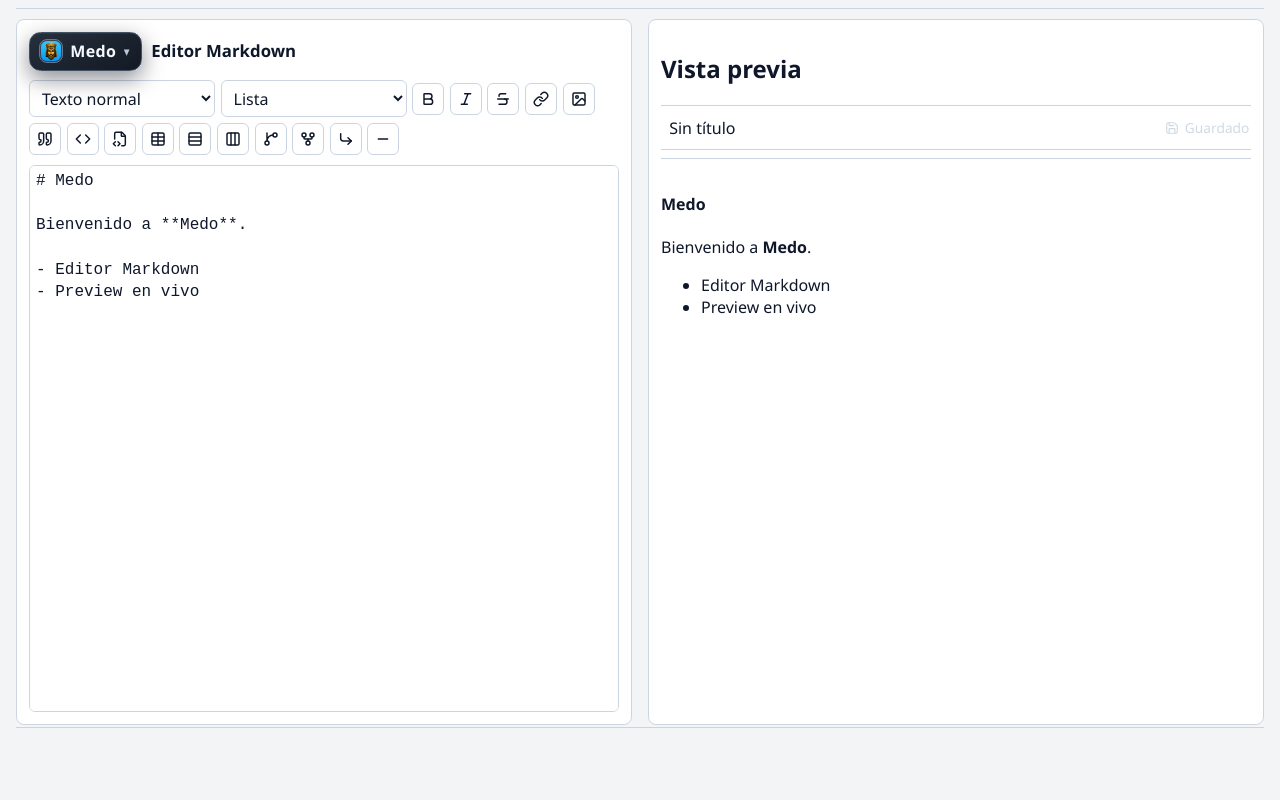
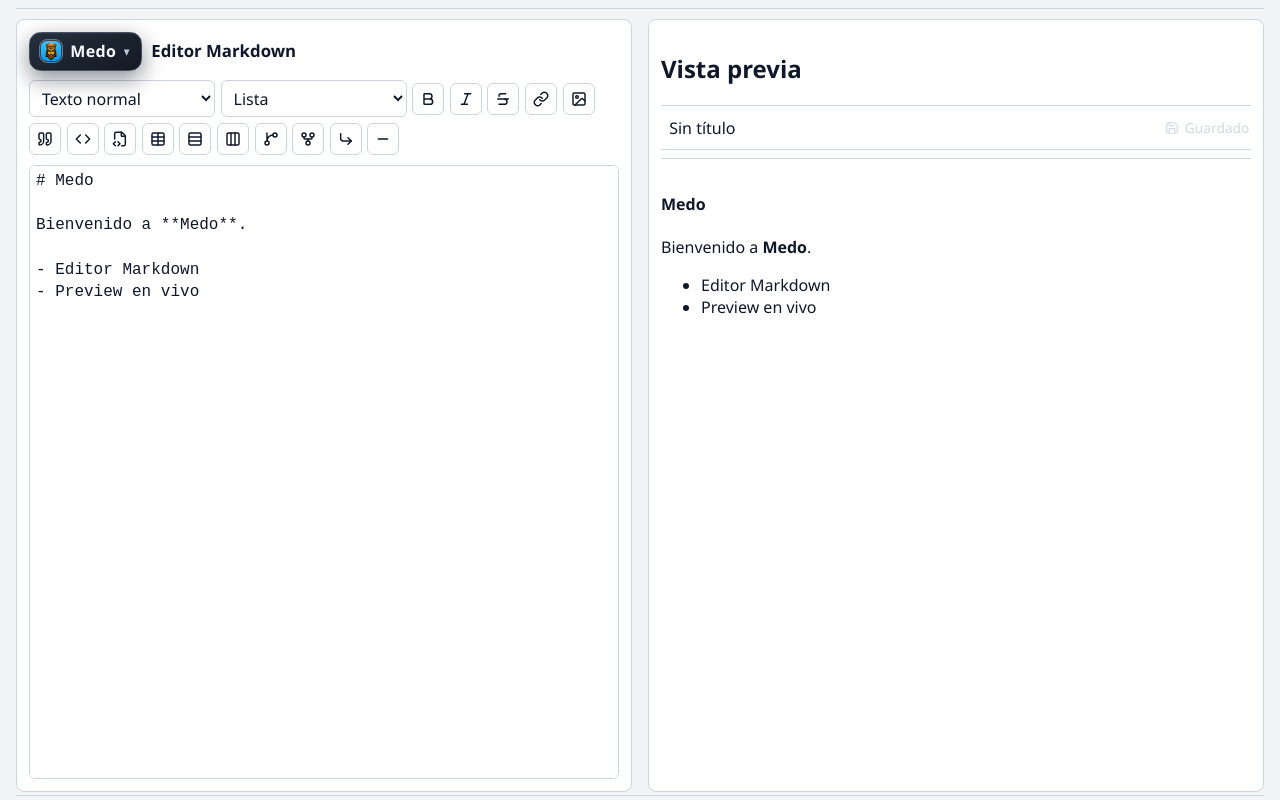
Before and after one commit to GeorgeValle/Medo, a React (Vite) app: page / in a window 1280 px wide. Built offline with nearby package versions, Linux system fonts and the light colour scheme.

Commit message:
v0.8.2 polish bottom workspace spacing

```diff
--- a/package.json
+++ b/package.json
@@ -1,7 +1,7 @@
 {
   "name": "medo",
   "private": true,
-  "version": "0.8.1",
+  "version": "0.8.2",
   "type": "module",
   "scripts": {
     "dev": "vite",
--- a/src-tauri/tauri.conf.json
+++ b/src-tauri/tauri.conf.json
@@ -1,7 +1,7 @@
 {
   "$schema": "https://schema.tauri.app/config/2",
   "productName": "Medo",
-  "version": "0.8.1",
+  "version": "0.8.2",
   "identifier": "app.medo.desktop",
   "build": {
     "frontendDist": "../dist",
--- a/src/App.module.css
+++ b/src/App.module.css
@@ -1,9 +1,14 @@
 .app {
-  --workspace-offset: 94px;
-  padding: 0.5rem 1rem 0.05rem;
+  --workspace-offset: 90px;
+  --app-bottom-padding: 0.25rem;
+  --bottom-divider-margin-top: 0.2rem;
+  padding: 0.5rem 1rem var(--app-bottom-padding);
   color: var(--color-text);
   background: var(--color-bg);
+  height: 100vh;
   min-height: 100vh;
+  display: flex;
+  flex-direction: column;
   max-width: 100%;
   overflow-x: hidden;
   box-sizing: border-box;
@@ -15,7 +20,7 @@
 }
 
 .bottomDivider {
-  margin: 0.12rem 0 0;
+  margin: var(--bottom-divider-margin-top) 0 0;
   border-bottom: 1px solid var(--color-border);
 }
 
@@ -23,7 +28,8 @@
   display: grid;
   grid-template-columns: minmax(0, 1fr) minmax(0, 1fr);
   gap: 1rem;
-  height: calc(100vh - var(--workspace-offset));
+  flex: 1 1 auto;
+  min-height: 0;
   min-width: 0;
   max-width: 100%;
   overflow: hidden;
--- a/src/components/editor/EditorPanel.module.css
+++ b/src/components/editor/EditorPanel.module.css
@@ -6,7 +6,6 @@
   display: flex;
   flex-direction: column;
   min-height: 0;
-  max-height: calc(100vh - var(--workspace-offset));
   min-width: 0;
   max-width: 100%;
   overflow: hidden;
--- a/src/components/preview/PreviewPanel.module.css
+++ b/src/components/preview/PreviewPanel.module.css
@@ -6,7 +6,6 @@
   display: flex;
   flex-direction: column;
   min-height: 0;
-  max-height: calc(100vh - var(--workspace-offset));
   min-width: 0;
   max-width: 100%;
   overflow: hidden;
--- a/src/data/changelog.ts
+++ b/src/data/changelog.ts
@@ -6,6 +6,17 @@ export type ChangelogEntry = {
 };
 
 export const changelogEntries: ChangelogEntry[] = [
+  {
+    version: '0.8.2',
+    date: '2026-05-27',
+    title: 'Polish visual del espacio inferior del workspace',
+    changes: [
+      'Se estabilizó el layout vertical principal para que el workspace use mejor la altura disponible y reduzca claramente la franja vacía inferior.',
+      'Se ajustó la posición de la línea separadora inferior para dejarla más cerca del borde inferior, con un margen final más prolijo.',
+      'Se mantuvo el scroll interno independiente en editor y preview sin introducir scroll vertical global de ventana.',
+      'No hubo cambios en cierre nativo, borrador local, Exportar HTML, Imprimir / Guardar como PDF ni preferencias locales.'
+    ]
+  },
   {
     version: '0.8.1',
     date: '2026-05-26',
```
Also changed, not shown: 3 other files (tests, documents, lock files or other folders).
